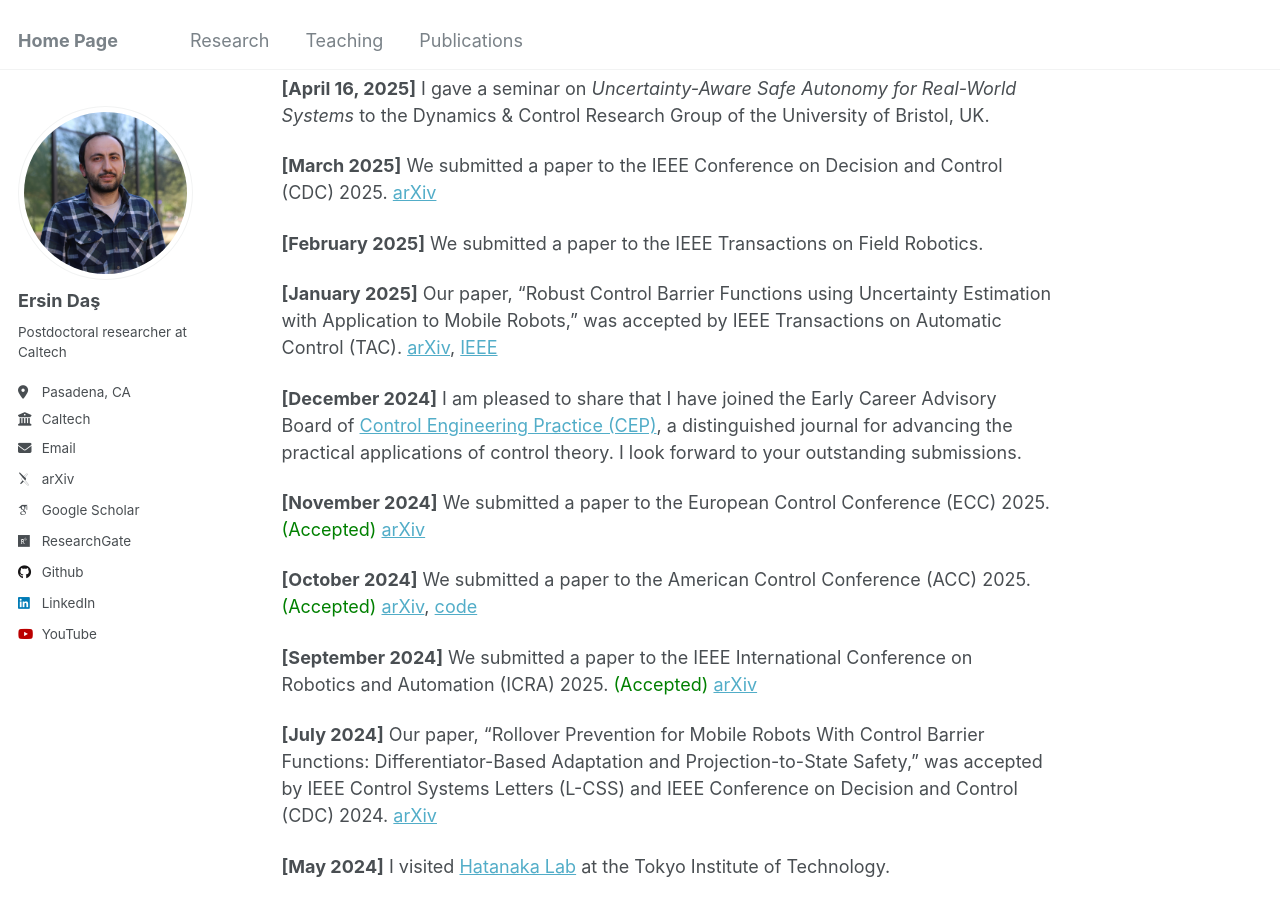
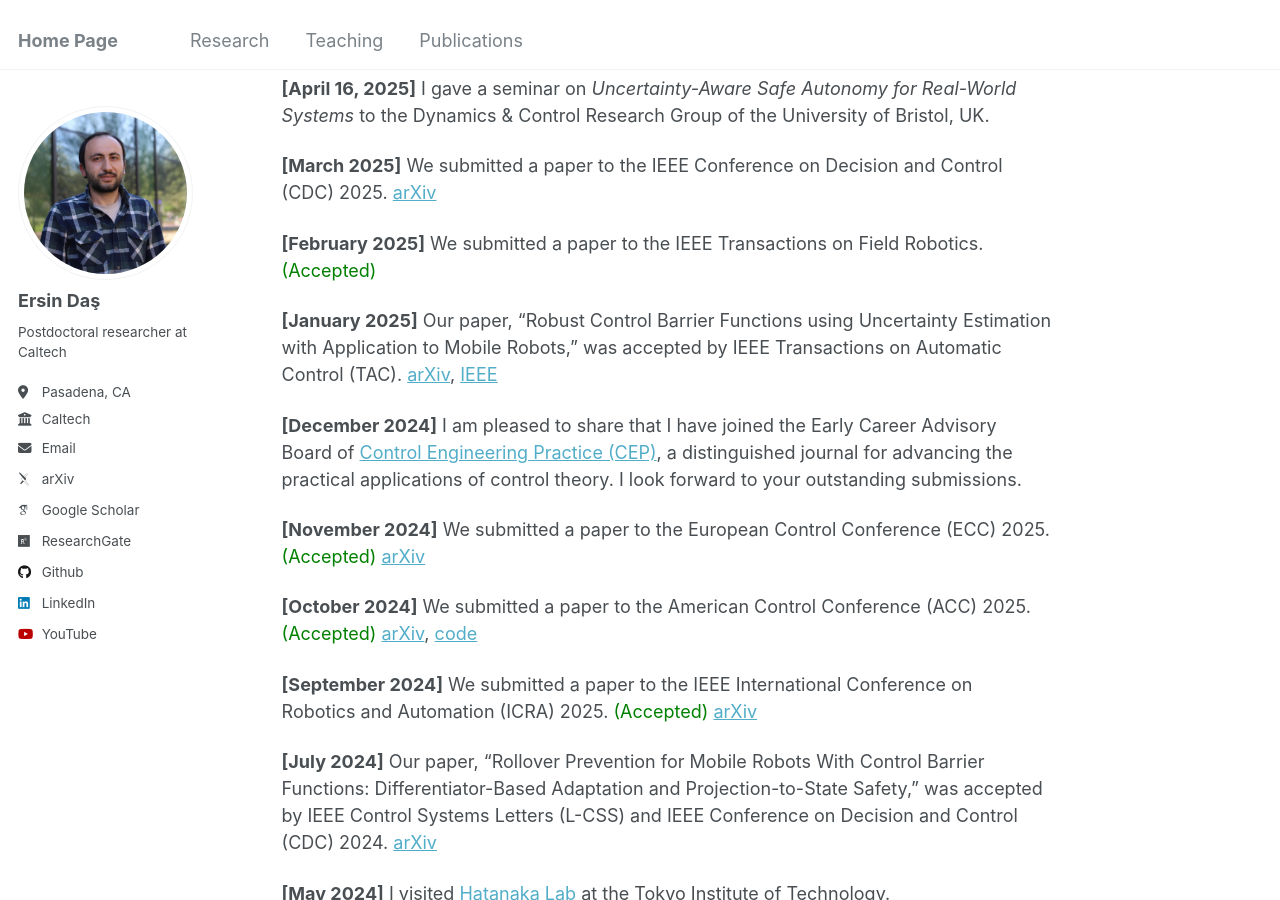
Before and after one commit to ersindas/ersindas.github.io, a Jekyll site: the page built from _pages/about.md, in a window 1280 px wide and 900 px high, scrolled down 1047 px. Built offline with Jekyll 4.4.1, drawn with Linux system fonts in a browser that asks for light colours; some web fonts are replaced.

Commit message:
Update about.md
IEEE TFR

```diff
--- a/_pages/about.md
+++ b/_pages/about.md
@@ -39,7 +39,7 @@ News
 
 **[March 2025]** We submitted a paper to the IEEE Conference on Decision and Control (CDC) 2025. [arXiv](https://arxiv.org/pdf/2503.15734)
 
-**[February 2025]** We submitted a paper to the IEEE Transactions on Field Robotics.
+**[February 2025]** We submitted a paper to the IEEE Transactions on Field Robotics. <span style="color:green;">(Accepted)</span>
 
 **[January 2025]** Our paper, "Robust Control Barrier Functions using Uncertainty Estimation with Application to Mobile Robots," was accepted by IEEE Transactions on Automatic Control (TAC). [arXiv](https://arxiv.org/pdf/2401.01881), [IEEE](https://ieeexplore.ieee.org/document/10872802)
 
```
